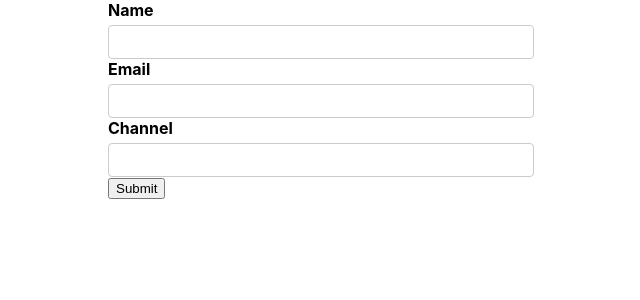
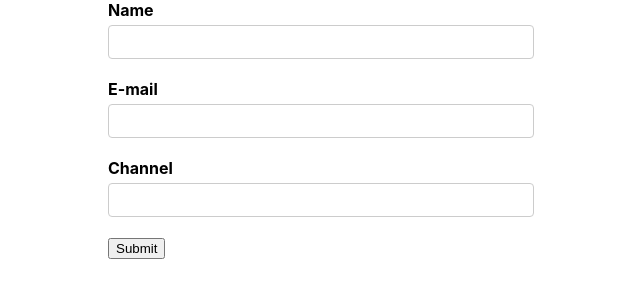
Before and after one commit to Manoj-K-Sarkar/react-formik, a React (Create React App) app: page / in a window 1280 px wide. Shown: the top 300 px of the page, without its empty margins (319-959 px from the left). Built offline with nearby package versions, Linux system fonts and the light colour scheme.

Commit message:
manage state, Handle Submission, validate & display error message

```diff
--- a/package.json
+++ b/package.json
@@ -6,6 +6,7 @@
     "@testing-library/jest-dom": "^5.11.6",
     "@testing-library/react": "^11.2.2",
     "@testing-library/user-event": "^12.6.0",
+    "formik": "^2.2.6",
     "react": "^17.0.1",
     "react-dom": "^17.0.1",
     "react-scripts": "4.0.1",
--- a/src/component/YoutubeForm.js
+++ b/src/component/YoutubeForm.js
@@ -1,22 +1,95 @@
-import React from 'react'
+import React from "react";
+import { useFormik } from "formik";
+
+const initialValues = {
+  name: "",
+  email: "",
+  channel: "",
+};
+
+const onSubmit = (values) => {
+  console.log("Form data", values);
+};
+
+const validate = (values) => {
+  const errors = {};
+
+  if (!values.name) {
+    errors.name = "Required";
+  }
+
+  if (!values.email) {
+    errors.email = "Required";
+  } else if (!/^[A-Z0-9._%+-]+@[A-Z0-9.-]+\.[A-Z]{2,4}$/i.test(values.email)) {
+    errors.email = "Invalid email format";
+  }
+
+  if (!values.channel) {
+    errors.channel = "Required";
+  }
+
+  return errors;
+};
 
 function YoutubeForm() {
-    return (
-        <div>
-            <form>
-                <label htmlFor='name'>Name</label>
-                <input type='text' id='name' name='name'/>
+  const formik = useFormik({
+    initialValues,
+    onSubmit,
+    validate,
+  });
 
-                <label htmlFor='email'>Email</label>
-                <input type='email' id='email' name='email'/>
+  return (
+    <div>
+      <form onSubmit={formik.handleSubmit}>
+        <div className="form-control">
+          <label htmlFor="name">Name</label>
+          <input
+            type="text"
+            id="name"
+            name="name"
+            onChange={formik.handleChange}
+            onBlur={formik.handleBlur}
+            value={formik.values.name}
+          />
+          {formik.touched.name && formik.errors.name ? (
+            <div className="error">{formik.errors.name}</div>
+          ) : null}
+        </div>
 
-                <label htmlFor='channel'>Channel</label>
-                <input type='text' id='channel' name='channel'/>
+        <div className="form-control">
+          <label htmlFor="email">E-mail</label>
+          <input
+            type="email"
+            id="email"
+            name="email"
+            onChange={formik.handleChange}
+            onBlur={formik.handleBlur}
+            value={formik.values.email}
+          />
+          {formik.touched.email && formik.errors.email ? (
+            <div className="error">{formik.errors.email}</div>
+          ) : null}
+        </div>
 
-                <button>Submit</button>
-            </form>
+        <div className="form-control">
+          <label htmlFor="channel">Channel</label>
+          <input
+            type="text"
+            id="channel"
+            name="channel"
+            onChange={formik.handleChange}
+            onBlur={formik.handleBlur}
+            value={formik.values.channel}
+          />
+          {formik.touched.channel && formik.errors.channel ? (
+            <div className="error">{formik.errors.channel}</div>
+          ) : null}
         </div>
-    )
+
+        <button type="submit">Submit</button>
+      </form>
+    </div>
+  );
 }
 
-export default YoutubeForm
+export default YoutubeForm;
```
Also changed, not shown: 2 other files (tests, documents, lock files or other folders).
